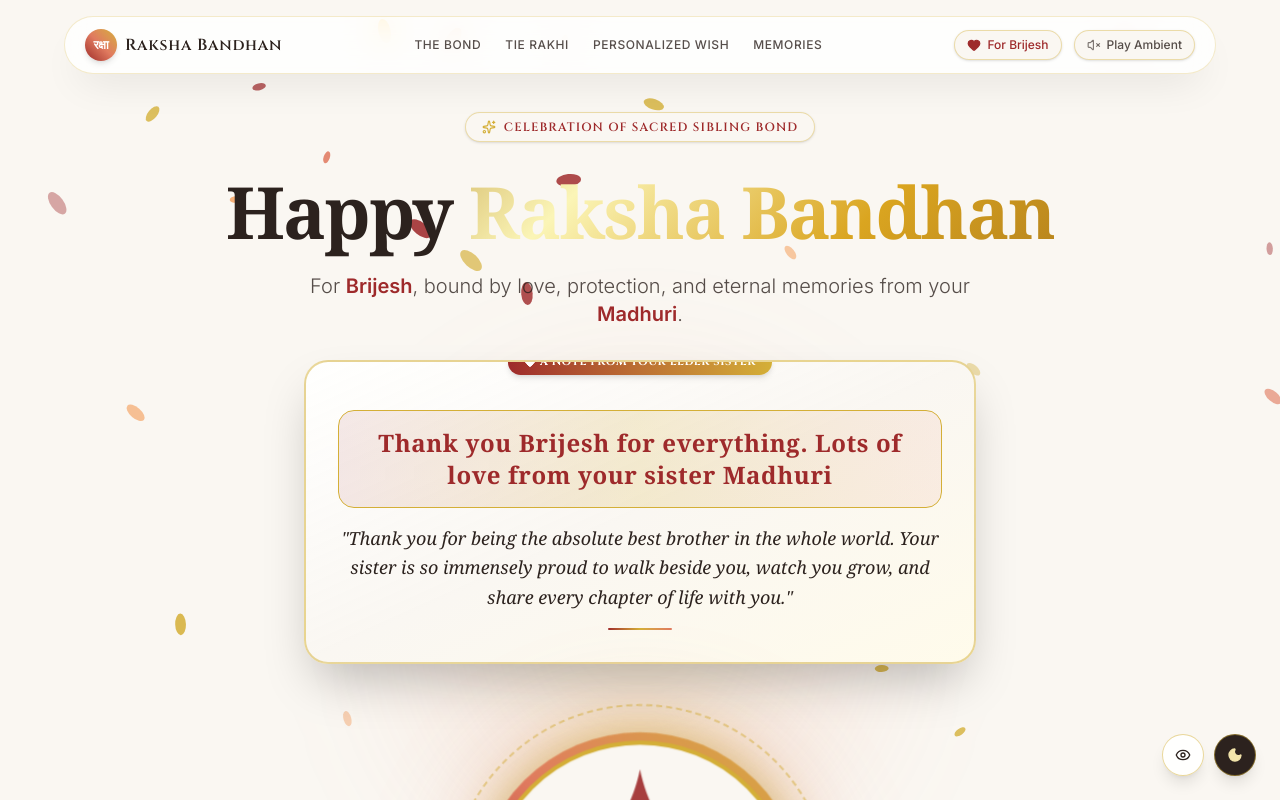
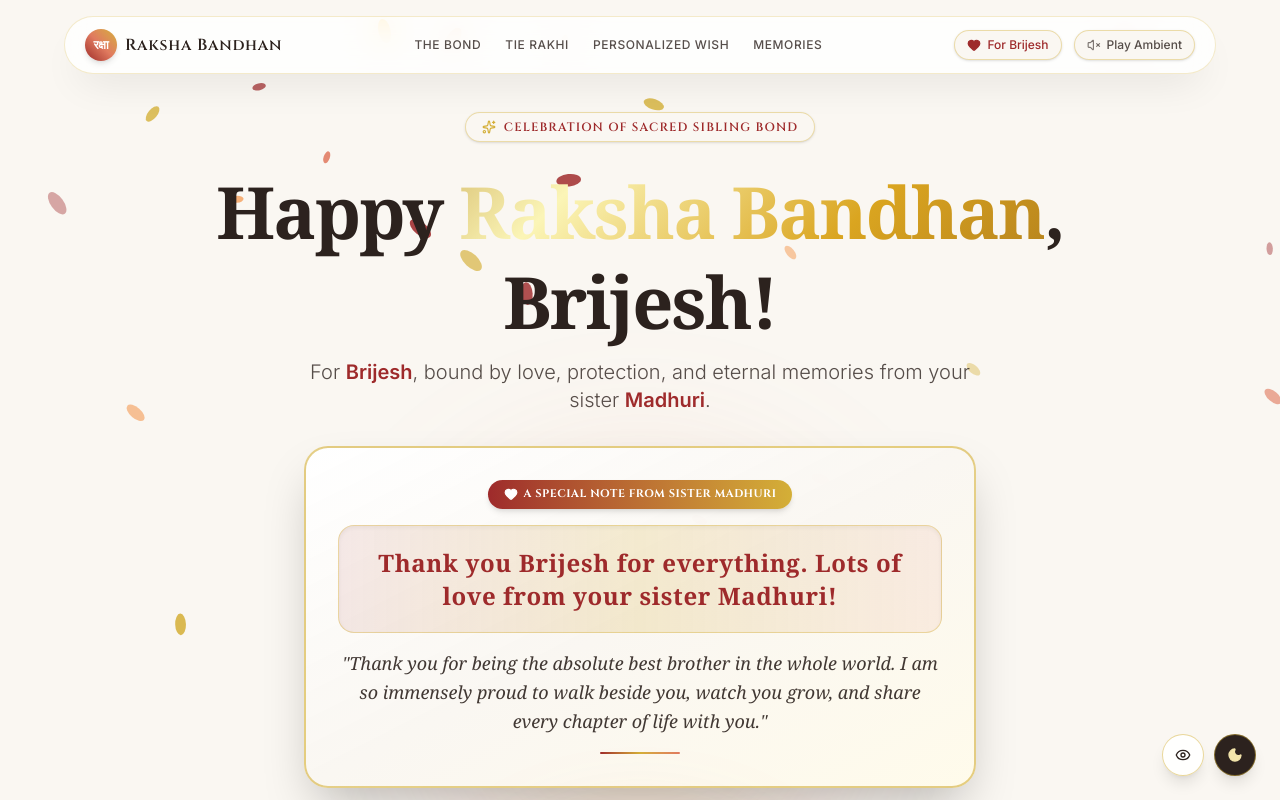
Before and after one commit to 540shalini/raksha-bandhan, a React (Vite) app: page / in a window 1280 px wide. Shown: the top 800 px of the page. Built offline with nearby package versions, Linux system fonts and the light colour scheme; a web font is replaced by a local one.

Commit message:
Add Brijesh name to main heading and refine banner alignment

```diff
--- a/src/components/HeroSection.tsx
+++ b/src/components/HeroSection.tsx
@@ -52,48 +52,48 @@ export const HeroSection: React.FC<HeroSectionProps> = ({
         <span>Celebration of Sacred Sibling Bond</span>
       </motion.div>
 
-      {/* Main Title */}
+      {/* Main Title with Brother's Name */}
       <motion.h1
         initial={{ opacity: 0, scale: 0.95 }}
         animate={{ opacity: 1, scale: 1 }}
         transition={{ duration: 1, delay: 0.2 }}
         className="text-4xl sm:text-6xl md:text-7xl font-serif font-bold tracking-tight text-[#2C221E] max-w-4xl leading-tight"
       >
-        Happy <span className="gold-gradient-text">Raksha Bandhan</span>
+        Happy <span className="gold-gradient-text">Raksha Bandhan</span>, {recipientName}!
       </motion.h1>
 
       <motion.p
         initial={{ opacity: 0, y: 20 }}
         animate={{ opacity: 1, y: 0 }}
-        transition={{ duration: 0.8, delay: 0.4 }}
-        className="mt-4 text-lg sm:text-xl text-[#2C221E]/80 max-w-2xl font-light"
+        transition={{ duration: 0.8, delay: 0.3 }}
+        className="mt-3 text-lg sm:text-xl text-[#2C221E]/80 max-w-2xl font-light"
       >
-        For <strong className="text-[#9E2A2B] font-semibold">{recipientName}</strong>, bound by love, protection, and eternal memories from your <strong className="text-[#9E2A2B] font-semibold">{senderName}</strong>.
+        For <strong className="text-[#9E2A2B] font-semibold">{recipientName}</strong>, bound by love, protection, and eternal memories from your sister <strong className="text-[#9E2A2B] font-semibold">{senderName}</strong>.
       </motion.p>
 
-      {/* Heartfelt Emotional Message Card at the Start */}
+      {/* Perfectly Placed Heartfelt Emotional Message Banner */}
       <motion.div
         initial={{ opacity: 0, y: 30 }}
         animate={{ opacity: 1, y: 0 }}
-        transition={{ duration: 0.9, delay: 0.5 }}
-        className="mt-8 max-w-2xl w-full p-6 sm:p-8 bg-gradient-to-br from-white/90 via-[#FAF7F2] to-[#FFFBEB] rounded-3xl border-2 border-[#D4AF37]/50 shadow-2xl relative text-center overflow-hidden"
+        transition={{ duration: 0.9, delay: 0.4 }}
+        className="mt-8 max-w-2xl w-full p-6 sm:p-8 bg-gradient-to-br from-white/95 via-[#FAF7F2] to-[#FFFBEB] rounded-3xl border-2 border-[#D4AF37]/60 shadow-2xl relative text-center overflow-hidden mx-auto"
       >
-        <div className="absolute -top-3 left-1/2 -translate-x-1/2 px-4 py-1 rounded-full bg-gradient-to-r from-[#9E2A2B] to-[#D4AF37] text-white text-[11px] font-cinzel font-bold tracking-wider uppercase shadow-md flex items-center space-x-1">
-          <Heart className="w-3 h-3 fill-current text-white" />
-          <span>A Note From Your Elder Sister</span>
+        <div className="inline-flex items-center space-x-1.5 px-4 py-1.5 rounded-full bg-gradient-to-r from-[#9E2A2B] to-[#D4AF37] text-white text-[11px] font-cinzel font-bold tracking-wider uppercase shadow-md mb-4">
+          <Heart className="w-3.5 h-3.5 fill-current text-white" />
+          <span>A Special Note From Sister {senderName}</span>
         </div>
 
-        <div className="mt-4 p-4 rounded-2xl bg-gradient-to-r from-[#9E2A2B]/10 via-[#D4AF37]/20 to-[#E07A5F]/10 border border-[#D4AF37]">
-          <p className="text-xl sm:text-2xl font-serif font-extrabold text-[#9E2A2B] tracking-wide">
-            Thank you {recipientName} for everything. Lots of love from your sister {senderName}
+        <div className="p-4 sm:p-5 rounded-2xl bg-gradient-to-r from-[#9E2A2B]/10 via-[#D4AF37]/20 to-[#E07A5F]/10 border border-[#D4AF37]/40 shadow-inner">
+          <p className="text-xl sm:text-2xl font-serif font-extrabold text-[#9E2A2B] tracking-wide leading-snug">
+            Thank you {recipientName} for everything. Lots of love from your sister {senderName}!
           </p>
         </div>
 
-        <p className="font-serif italic text-base sm:text-lg text-[#2C221E] leading-relaxed mt-4 font-medium">
-          "Thank you for being the absolute best brother in the whole world. Your sister is so immensely proud to walk beside you, watch you grow, and share every chapter of life with you."
+        <p className="font-serif italic text-base sm:text-lg text-[#2C221E]/90 leading-relaxed mt-4 font-medium">
+          "Thank you for being the absolute best brother in the whole world. I am so immensely proud to walk beside you, watch you grow, and share every chapter of life with you."
         </p>
 
-        <div className="w-16 h-0.5 bg-gradient-to-r from-[#9E2A2B] via-[#D4AF37] to-[#E07A5F] mx-auto mt-4 rounded-full" />
+        <div className="w-20 h-0.5 bg-gradient-to-r from-[#9E2A2B] via-[#D4AF37] to-[#E07A5F] mx-auto mt-4 rounded-full" />
       </motion.div>
 
       {/* 3D Breathing Vector Rakhi Mandala Art */}
```
